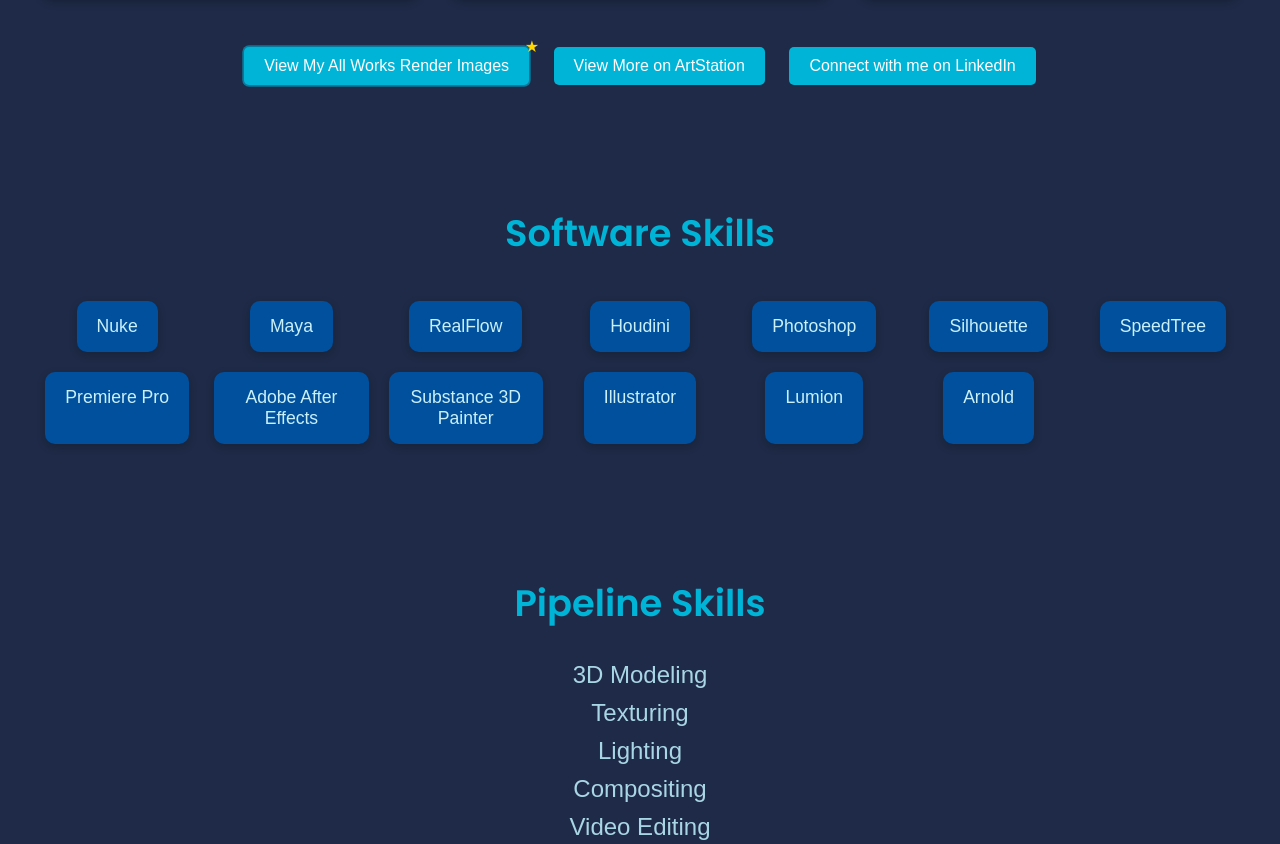
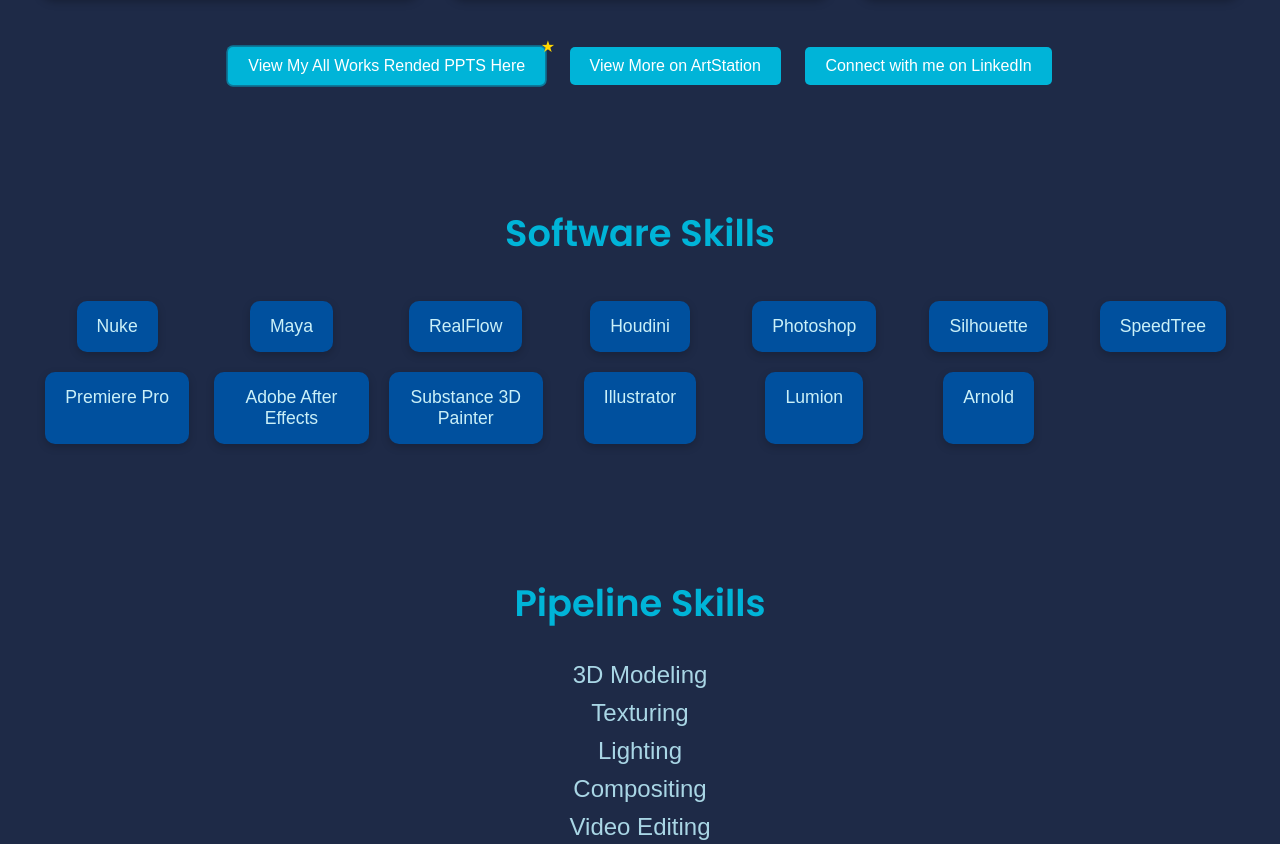
Before and after one commit to Afzal1234-online/Mohammed-Afzal-portfolio-1, a plain HTML site: page index.html in a window 1280 px wide. Shown: the part 1988-2832 px from the top of the page. Drawn offline with Linux system fonts and the light colour scheme; no server answers.

Commit message:
Update index.html

```diff
--- a/index.html
+++ b/index.html
@@ -559,7 +559,7 @@
             </div>
         </div>
         <div class="portfolio-links">
-            <a href="https://in.docworkspace.com/d/sIMiGvp6wAtygx8AG?sa=601.1074" target="_blank" rel="noopener noreferrer" class="portfolio-link presentation-link">View My All Works Render Images</a>
+            <a href="https://in.docworkspace.com/d/sIMiGvp6wAtygx8AG?sa=601.1074" target="_blank" rel="noopener noreferrer" class="portfolio-link presentation-link">View My All Works Rended PPTS Here</a>
             <a href="https://www.artstation.com/artwork/y4bPLJ" target="_blank" rel="noopener noreferrer" class="portfolio-link">View More on ArtStation</a>
             <a href="https://www.linkedin.com" target="_blank" rel="noopener noreferrer" class="portfolio-link">Connect with me on LinkedIn</a>
         </div>
```
